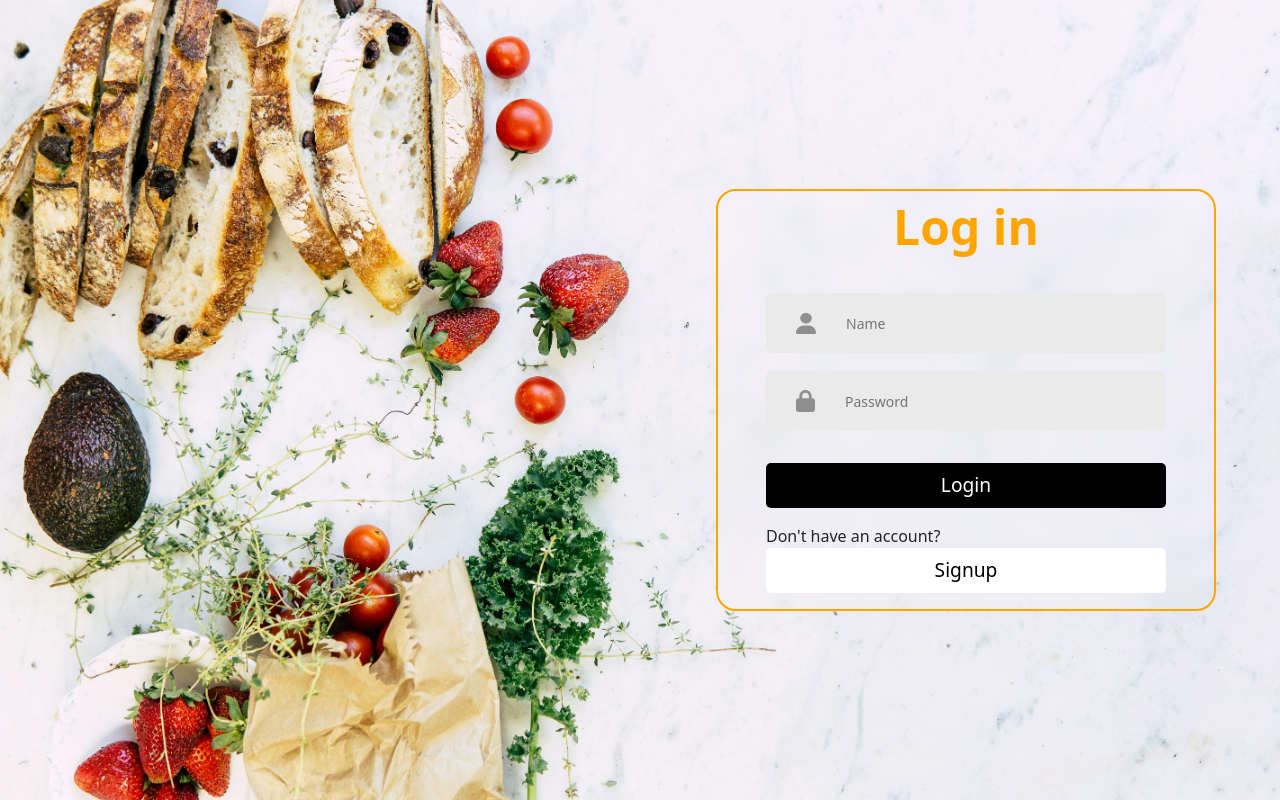
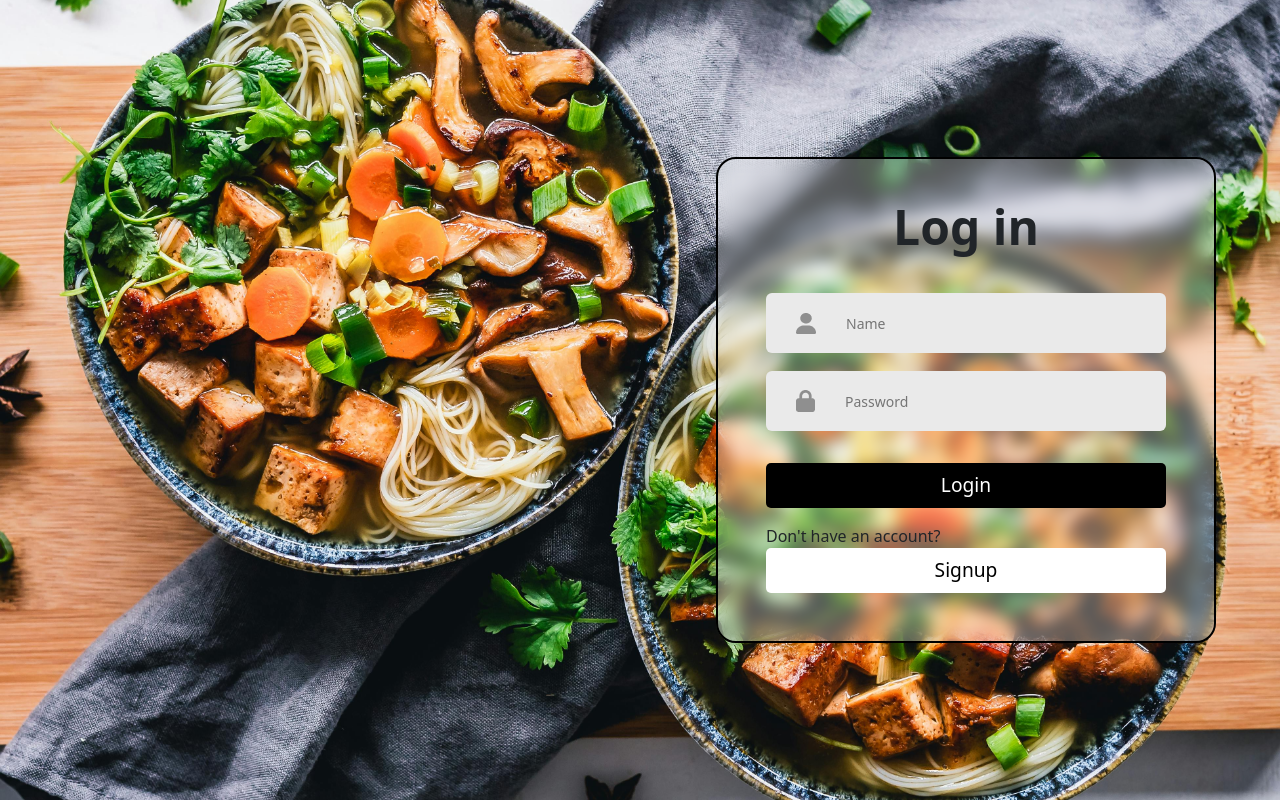
Before and after one commit to gaurav1954/CookConnect, a React (Vite) app in the folder frontend/: page /login in a window 1280 px wide. Built offline with nearby package versions, Linux system fonts and the light colour scheme.

Commit message:
changes login styles

```diff
--- a/frontend/src/components/LS.css
+++ b/frontend/src/components/LS.css
@@ -11,13 +11,15 @@
 
 }
 
-.containerr {
+.containerr-log {
     height: fit-content;
-    padding: 0rem 3rem;
-    background: rgba(255, 255, 255, 0.1);
+    padding: 2rem 3rem;
+    background: rgba(255, 255, 255, 0.3);
     /* Adjust background color and opacity */
     backdrop-filter: blur(8px);
+    border: 2px solid black;
     border-radius: 20px;
+
 }
 
 .login-container {
@@ -89,6 +91,7 @@
 
 .log-con p {
     margin-bottom: 0;
+    color: white;
 }
 
 .inputt img {
--- a/frontend/src/components/LogIn.jsx
+++ b/frontend/src/components/LogIn.jsx
@@ -49,9 +49,9 @@ export default function Login() {
 
   return (
     <div className="outer-container">
-      <div className='containerr border-2'>
+      <div className='containerr-log border-2'>
         <div className='header'>
-          <div className="headText orange">Log in</div>
+          <div className="headText ">Log in</div>
         </div>
         <form className="inputss" onSubmit={handleSubmit}>
           <div className={`inputt`}>
@@ -66,7 +66,7 @@ export default function Login() {
             <button type="submit" className="submit-btn btnn" onClick={handleSubmit}>Login</button>
           </div>
         </form>
-        <div className="log-con">
+        <div className="sign-con">
           <p>Don't have an account?</p>
           <button onClick={handleRedirect} className="login-btn btnn">Signup</button>
         </div>
--- a/frontend/src/components/SignUP.jsx
+++ b/frontend/src/components/SignUP.jsx
@@ -74,7 +74,7 @@ export default function SignUp() {
 
   return (
     <div className="container-wrapperr">
-      <div className='containerr border-2'>
+      <div className='containerr-sign '>
         <div className='header'>
           <div className="headText orange">Sign Up</div>
         </div>
--- a/frontend/src/components/singup.css
+++ b/frontend/src/components/singup.css
@@ -10,9 +10,9 @@
     padding-left: 7rem;
 }
 
-.containerr {
+.containerr-sign {
     height: fit-content;
-    padding: 0rem 3rem;
+    padding: 1rem 3rem;
     background: rgba(255, 255, 255, 0.1);
     /* Adjust background color and opacity */
     backdrop-filter: blur(8px);
@@ -85,12 +85,13 @@
     font-size: 14px;
 }
 
-.log-con {
+.sign-con {
     margin: 1rem auto;
 }
 
-.log-con p {
+.sign-con p {
     margin-bottom: 0;
+
 }
 
 .inputt img {
```
Also changed, not shown: frontend/src/assets/loginImage.jpg, frontend/src/assets/noodles.jpg (added).
